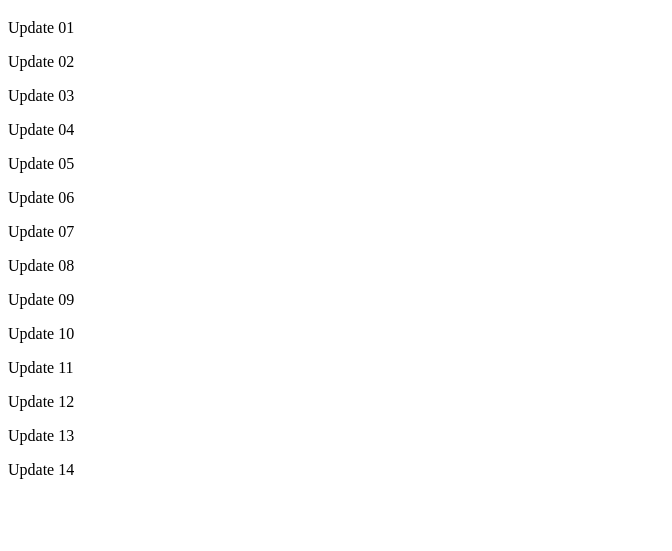
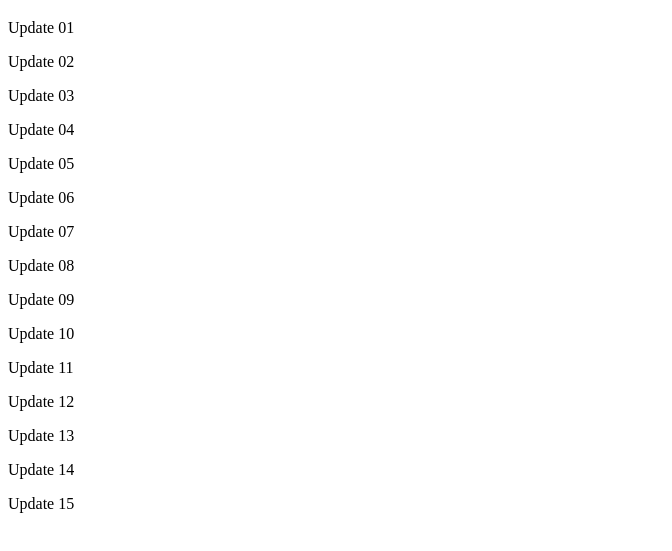
Before and after one commit to Saumya-Choudhuri/Formally-Verified-Synchronous-FIFO-Buffer-using-SymbiYosys, a plain HTML site: page index.html in a window 1280 px wide. Shown: the part 61-612 px from the top of the page, without its empty margins (0-672 px from the left). Drawn offline with Linux system fonts and the light colour scheme.

Commit message:
Update HTML line 15

```diff
--- a/index.html
+++ b/index.html
@@ -21,5 +21,6 @@
   <p>Update 12</p>
   <p>Update 13</p>
   <p>Update 14</p>
+  <p>Update 15</p>
 </body>
 </html>
```
